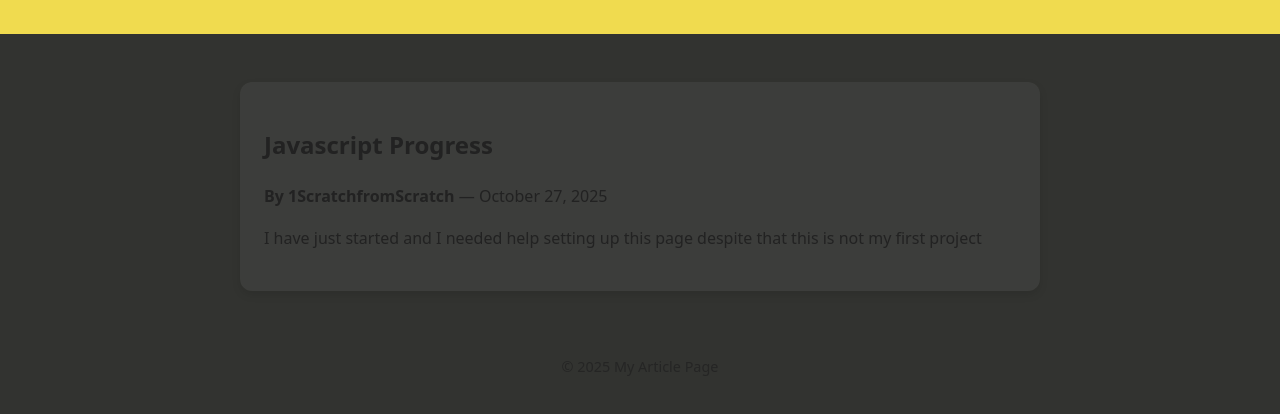
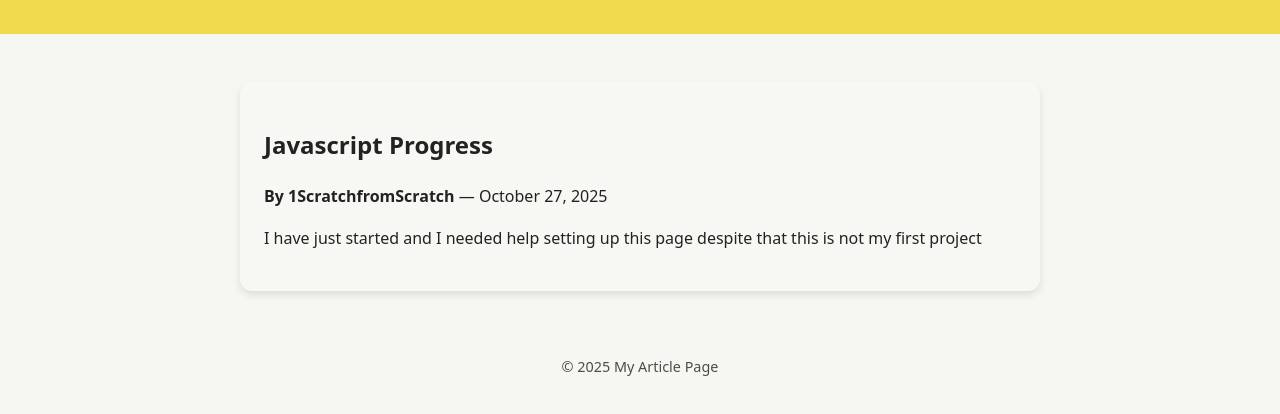
Before and after one commit to 1ScratchfromScratch/Javascript-Journey, a plain HTML site: page index.html in a window 1280 px wide. Shown: the part 92-506 px from the top of the page. Drawn offline with Linux system fonts and the light colour scheme.

Commit message:
Change background color variable in CSS

```diff
--- a/index.html
+++ b/index.html
@@ -16,7 +16,7 @@
     }
 
     :root {
-      --bg: #323330;
+      --bg: #f6f7f2;
       --text: #222;
       --accent: #f0db4f;
     }
```
